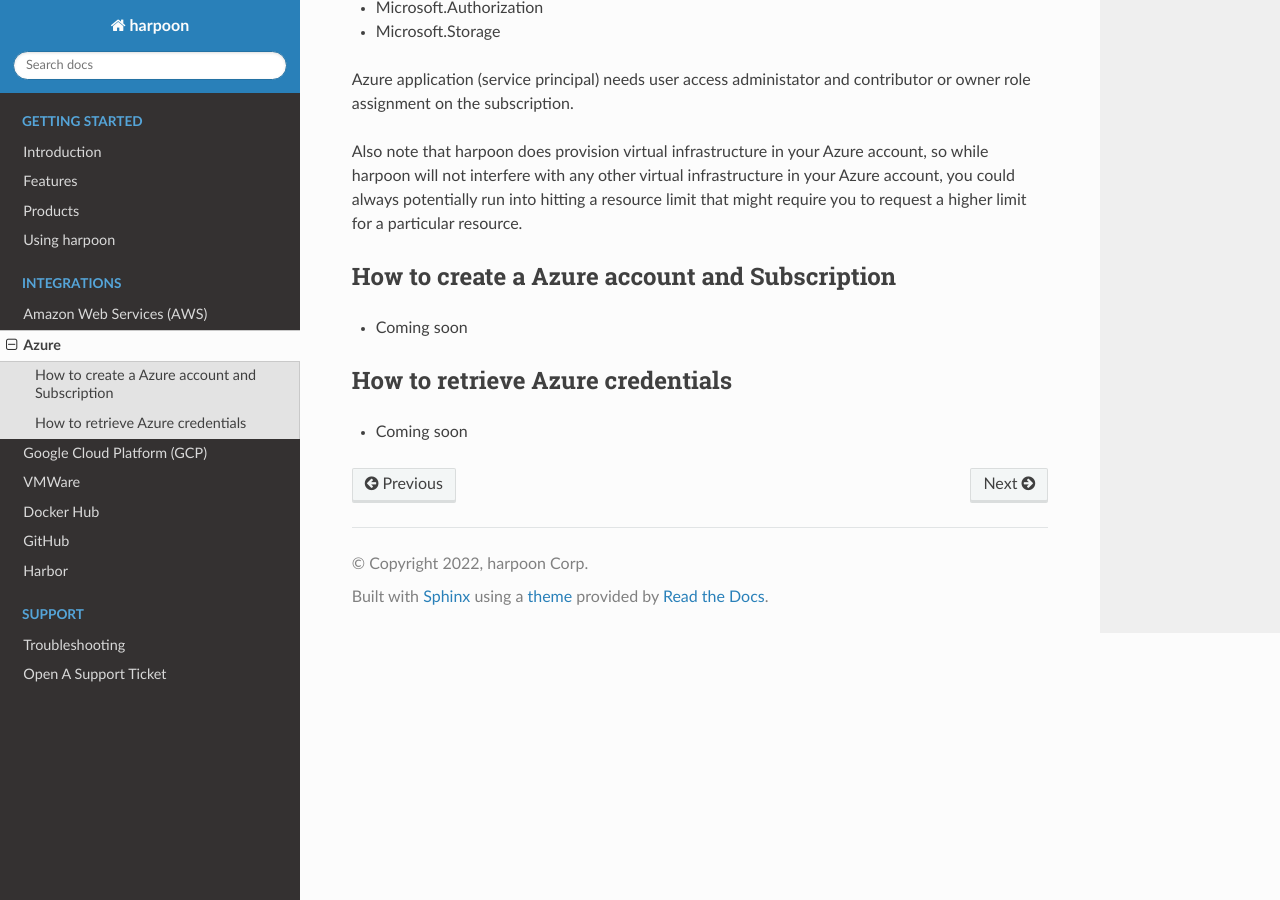
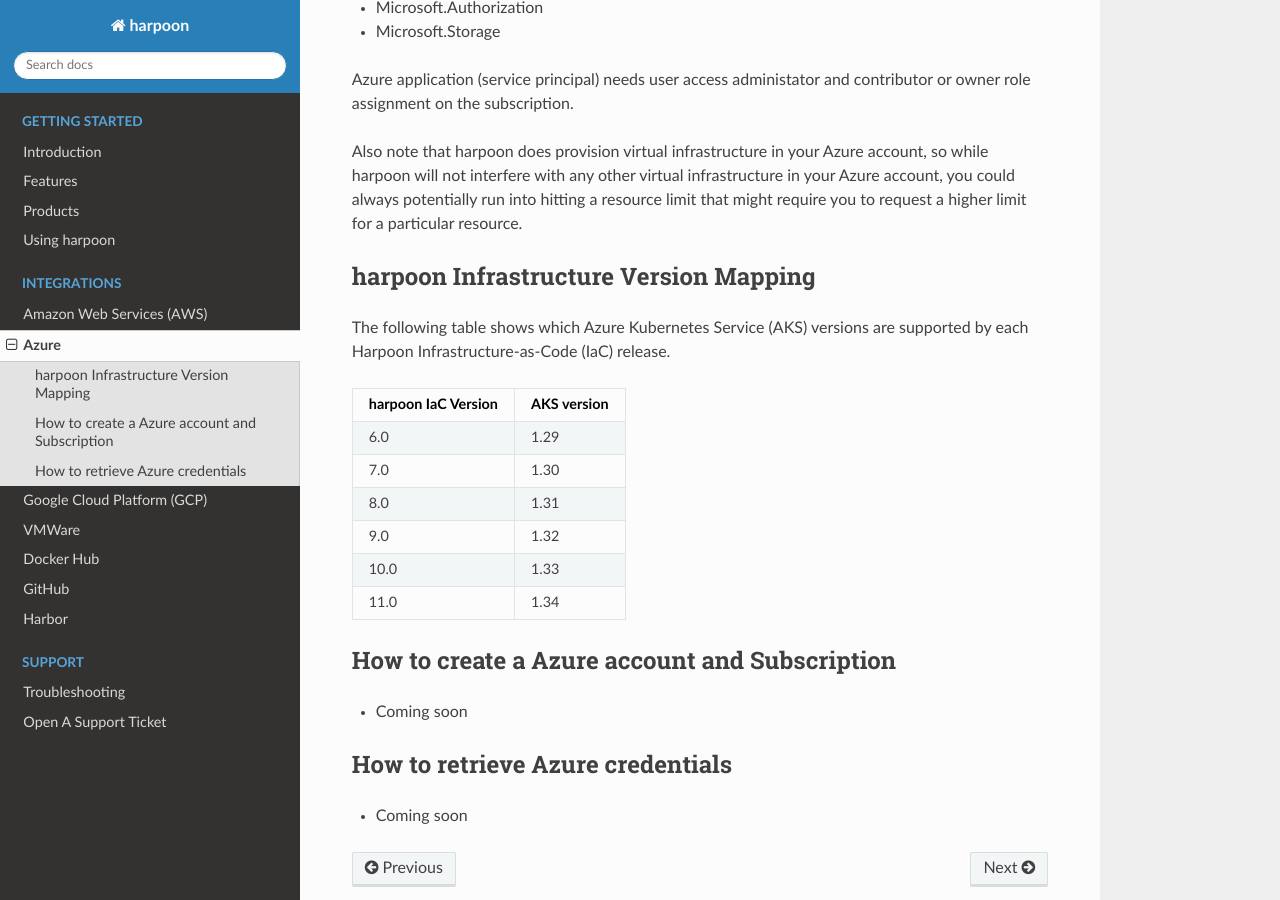
Before and after one commit to harpooncorp/docs, a Sphinx documentation site: the page built from docs/source/azure.rst, in a window 1280 px wide and 900 px high, scrolled down 428 px. Built offline with Sphinx 7.4.7 and the Read the Docs theme 3.1.0, drawn with Linux system fonts in a browser that asks for light colours.

Commit message:
add IAC tables

```diff
--- a/docs/source/azure.rst
+++ b/docs/source/azure.rst
@@ -21,6 +21,28 @@
 run into hitting a resource limit that might require you to request a higher limit for a particular
 resource.
 
+harpoon Infrastructure Version Mapping
+------------------
+
+The following table shows which Azure Kubernetes Service (AKS) versions are supported by each Harpoon
+Infrastructure-as-Code (IaC) release.
+
++----------------------+-------------------+
+| harpoon IaC Version  | AKS version       |
++======================+===================+
+| 6.0                  | 1.29              |
++----------------------+-------------------+
+| 7.0                  | 1.30              |
++----------------------+-------------------+
+| 8.0                  | 1.31              |
++----------------------+-------------------+
+| 9.0                  | 1.32              |
++----------------------+-------------------+
+| 10.0                 | 1.33              |
++----------------------+-------------------+
+| 11.0                 | 1.34              |
++----------------------+-------------------+
+
 How to create a Azure account and Subscription
 ------------------
 
```
Also changed, not shown: docs/source/aws.rst (+20 -0 lines), docs/source/gcp.rst (+12 -0 lines).
